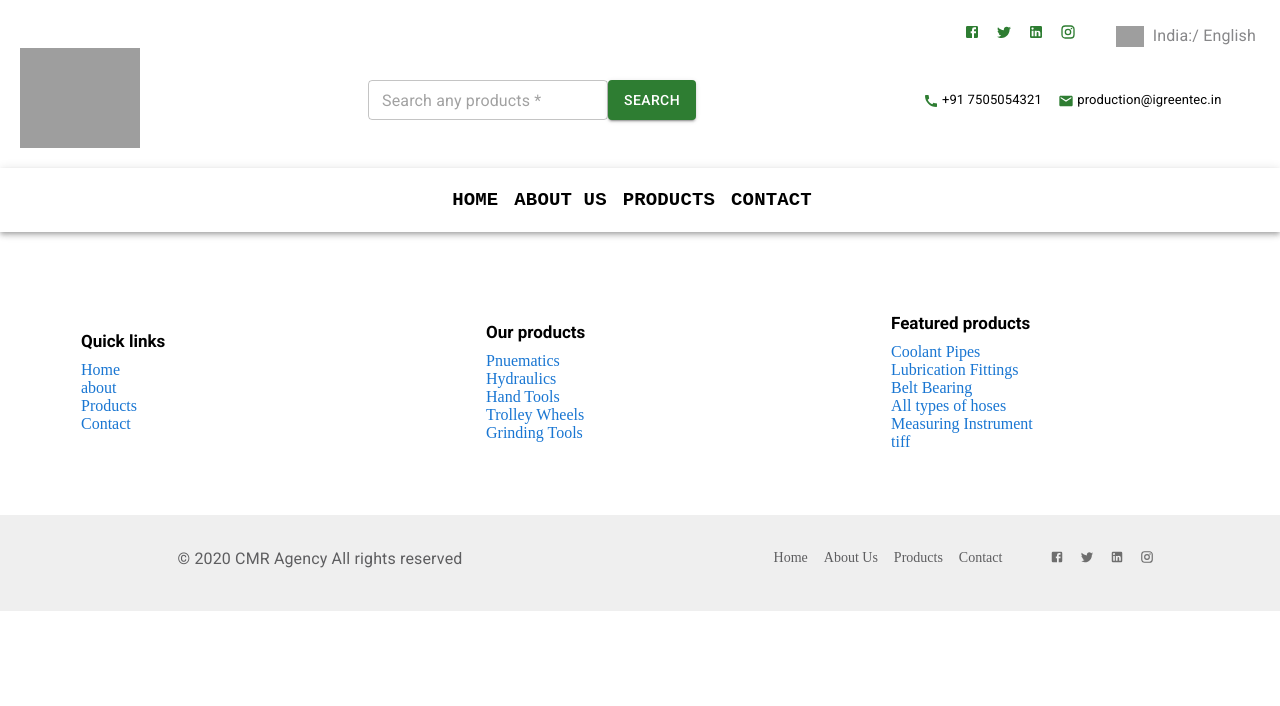
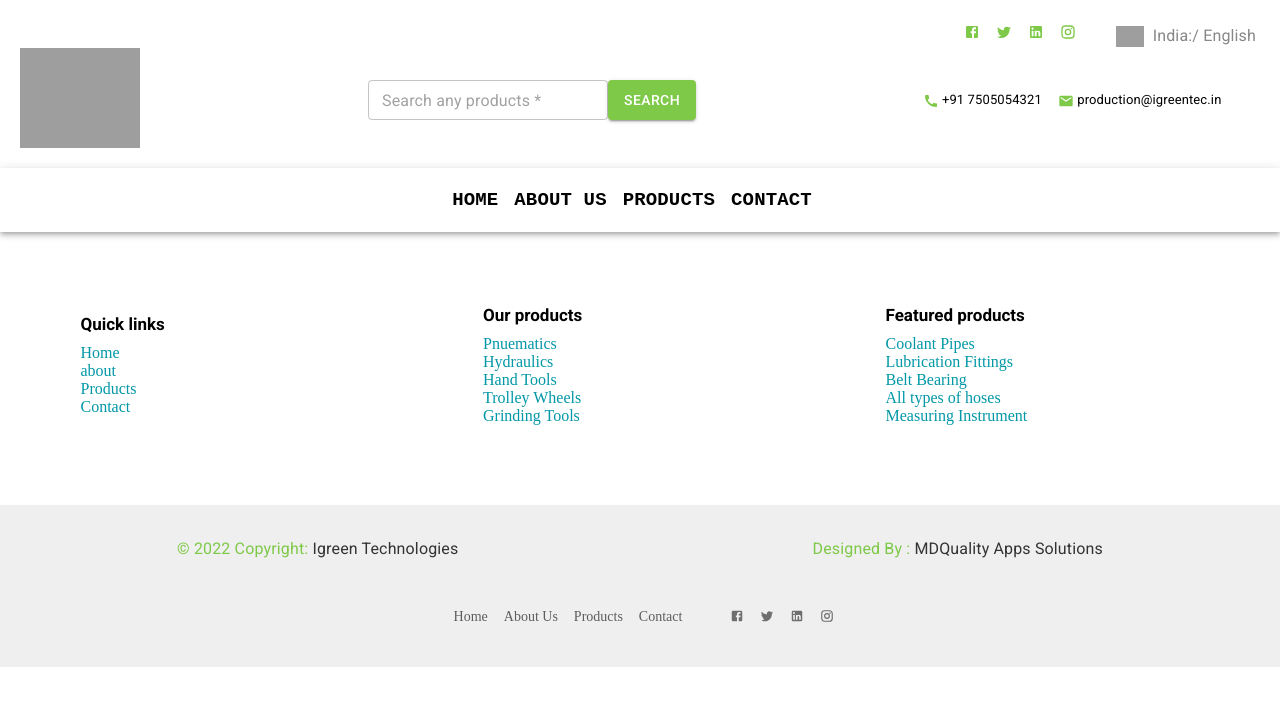
Before and after one commit to mdqtraining/CMRAgency-website, a React (Create React App) app: page /about in a window 1280 px wide. Shown: the top 706 px of the page. Built offline with nearby package versions, Linux system fonts and the light colour scheme; grey boxes are pictures that could not be loaded.

Commit message:
changed color code and logo

```diff
--- a/src/components/FootSection/BottomShortcuts/BottomShortcut.jsx
+++ b/src/components/FootSection/BottomShortcuts/BottomShortcut.jsx
@@ -2,35 +2,34 @@ import {Grid, Link, Typography } from "@mui/material";
 
 export default function BottomShortcut() {
   return (
-      <Grid className="bottomlink" container mt={8} mb={8} spacing={2} justifyContent='space-evenly' alignItems='center'>
-          <Grid item xs={12} sm={12} md={3} lg={3} >
+      <Grid className="bottomlink" container mt={8} mb={8} spacing={1} justifyContent='space-evenly' alignItems='center'>
+          <Grid item xs={12} sm={12} md={3} lg={3} className='btmlinkgrid' mb={2}>
            <ul style={{listStyle:'none' , display:'list-item' , textAlign:'left'}}>
            <Typography variant="h5" color="initial" fontWeight={600} fontSize={17} marginBottom={1}>Quick links</Typography>
-            <li><Link href="/" underline="none">Home</Link></li>
-            <li><Link href="/about" underline="none">about</Link></li>
-            <li><Link href="/products" underline="none">Products</Link></li>
-            <li><Link href="/contact" underline="none"> Contact</Link></li>
+            <li><Link href="/" underline="none" color='#0097a7'>Home</Link></li>
+            <li><Link href="/about" underline="none" color='#0097a7'>about</Link></li>
+            <li><Link href="/products" underline="none" color='#0097a7'>Products</Link></li>
+            <li><Link href="/contact" underline="none" color='#0097a7'> Contact</Link></li>
             </ul>
           </Grid>
-        <Grid  item xs={12} sm={12} md={3} lg={3}>
+        <Grid  item xs={12} sm={12} md={3} lg={3} className='btmlinkgrid' mb={2}>
           <ul style={{listStyle:'none' , display:'list-item' , textAlign:'left'}}>
             <Typography variant="h5" color="initial"fontWeight={600} fontSize={17} marginBottom={1}>Our products</Typography>
-            <li><Link href="/products" underline="none">Pnuematics</Link></li>
-            <li><Link href="/products" underline="none">Hydraulics</Link></li>
-            <li><Link href="/products" underline="none">Hand Tools</Link></li>
-            <li><Link href="/products" underline="none"> Trolley Wheels</Link></li>
-            <li><Link href="/products" underline="none"> Grinding Tools</Link></li>
+            <li><Link href="/products" underline="none" color='#0097a7'>Pnuematics</Link></li>
+            <li><Link href="/products" underline="none" color='#0097a7'>Hydraulics</Link></li>
+            <li><Link href="/products" underline="none" color='#0097a7'>Hand Tools</Link></li>
+            <li><Link href="/products" underline="none" color='#0097a7'> Trolley Wheels</Link></li>
+            <li><Link href="/products" underline="none" color='#0097a7'> Grinding Tools</Link></li>
             </ul>
         </Grid>
-        <Grid  item xs={12} sm={12} md={3} lg={3} >
+        <Grid  item xs={12} sm={12} md={3} lg={3} className='btmlinkgrid' mb={2}>
           <ul style={{listStyle:'none' , display:'list-item' , textAlign:'left'}}>
             <Typography variant="h5" color="initial" fontWeight={600} fontSize={17} marginBottom={1}>Featured products</Typography>
-            <li><Link href="/products" underline="none">Coolant Pipes</Link></li>
-            <li><Link href="/products" underline="none">Lubrication Fittings</Link></li>
-            <li><Link href="/products" underline="none">Belt Bearing</Link></li>
-            <li><Link href="/products" underline="none">All types of hoses</Link></li>
-            <li><Link href="/products" underline="none"> Measuring Instrument</Link></li>
-            <li><Link href="/products" underline="none"> tiff</Link></li>
+            <li><Link href="/products" underline="none" color='#0097a7'>Coolant Pipes</Link></li>
+            <li><Link href="/products" underline="none" color='#0097a7'>Lubrication Fittings</Link></li>
+            <li><Link href="/products" underline="none" color='#0097a7'>Belt Bearing</Link></li>
+            <li><Link href="/products" underline="none" color='#0097a7'> All types of hoses</Link></li>
+            <li><Link href="/products" underline="none" color='#0097a7'> Measuring Instrument</Link></li>
             </ul>
         </Grid>
       </Grid>
--- a/src/components/FootSection/CopyrightSection/CrandLink.jsx
+++ b/src/components/FootSection/CopyrightSection/CrandLink.jsx
@@ -8,11 +8,17 @@ import { Box } from '@mui/system';
 
 export default function CrandLink() {
   return (
-    <Grid container sx={{backgroundColor:'#efefef' , width:'100%' , alignItems:'center'}}>
-        <Grid item xs={12} sm={12} md={12} lg={6} mt={4} mb={5}>
-        <Typography color='#5e5e60'>© 2020 CMR Agency All rights reserved</Typography>
+    <Grid container sx={{backgroundColor:'#efefef' , width:'100%' , alignItems:'center', overflowX:'hidden'}}>
+        <Grid item xs={12} sm={12} md={12} lg={12} mt={4} mb={4} display='flex' justifyContent='space-around' className='footer'>
+          <Box className='footer-text'>
+        <Typography sx={{color:'#7EC948'}}>© 2022 Copyright: <Typography variant='span' sx={{color:'#333'}}>Igreen Technologies</Typography></Typography>
+        </Box>
+        <Box>
+            <Typography sx={{color:'#7EC948'}}>Designed By : <Typography variant='span' sx={{color:'#333'}}>MDQuality Apps Solutions</Typography></Typography>
+          </Box>
         </Grid>
-      <Grid item xs={12} sm={12} md={12} lg={6} mt={4} mb={5} sx={{fontSize:14}} className='footer' display='flex' justifyContent='center'>
+
+      <Grid item xs={12} sm={12} md={12} lg={12} mt={2} mb={5} sx={{fontSize:14}} className='footer' display='flex' justifyContent='center'>
         <Box>
           <Link href="/" underline='none' color='#5e5e60' marginLeft={3} marginRight={2}>Home</Link>
           <Link href="/about" underline='none' color='#5e5e60' marginRight={2}>About Us</Link>
--- a/src/components/HeadSection/Icons/Icon.jsx
+++ b/src/components/HeadSection/Icons/Icon.jsx
@@ -8,10 +8,10 @@ export default function Header() {
   return (
     <Box className='top-icon' sx={{display:'flex' , justifyContent:'flex-end'}}mt={3}>
       <Box marginRight={3}>
-      <FacebookIcon className='icon' color='success' fontSize='xs' sx={{marginRight:2}}/>
-      <TwitterIcon className='icon' color='success' fontSize='xs' sx={{marginRight:2}}/>
-      <LinkedInIcon className='icon' color='success' fontSize='xs' sx={{marginRight:2}} />
-      <InstagramIcon className='icon' color='success' fontSize='xs' sx={{marginRight:2}} />
+      <FacebookIcon className='icon'  fontSize='xs' sx={{marginRight:2 , color:'#7EC948' }}/>
+      <TwitterIcon className='icon'  fontSize='xs' sx={{marginRight:2 , color:'#7EC948' }}/>
+      <LinkedInIcon className='icon' fontSize='xs' sx={{marginRight:2 , color:'#7EC948' }} />
+      <InstagramIcon className='icon'fontSize='xs' sx={{marginRight:2, color:'#7EC948' }} />
     </Box>
     <Box >
     <Typography color='#878789' marginRight={3}><span><img style={{verticalAlign:'middle' , width:28}} alt='img' src="https://img.icons8.com/fluency/48/null/india-circular.png"/>&nbsp;&nbsp;India:/&nbsp;</span>English</Typography>
--- a/src/components/HeadSection/Navbar/Navbar.jsx
+++ b/src/components/HeadSection/Navbar/Navbar.jsx
@@ -3,7 +3,7 @@ import { AppBar, Toolbar, Typography } from "@mui/material";
 
 export default function Navbar() {
   return (
-    <AppBar sx={{position:'sticky' , width:'100%'}}>
+    <AppBar sx={{position:'sticky',width:'100%', zIndex:1}}>
           <Toolbar sx={{backgroundColor:'#fff' , display:'flex' ,justifyContent:'center'}}>
             <Typography
             variant="h6"
--- a/src/components/HeadSection/Searchbox/Searchbox.jsx
+++ b/src/components/HeadSection/Searchbox/Searchbox.jsx
@@ -7,7 +7,7 @@ export default function Searchbox() {
   return (
       <Grid container spacing={2} alignItems='center' rowSpacing={2} mb={2}>
         <Grid item xs={12} sm={12} lg={2}>
-            <Box component='img' marginRight={5} src="https://www.igreentechnologies.in/img/logo.jpg" alt="logo"
+            <Box component='img' marginRight={5} src="https://igreentec.in/img/facilities/LOGO.png" alt="logo"
             sx={{width:120 , height:100 }}>
           </Box>
           </Grid>
@@ -21,13 +21,13 @@ export default function Searchbox() {
             variant='outlined'
             placeholder='Search any products *'
           />
-        <Button variant='contained' color='success' sx={{height:40}}>Search</Button>
+        <Button variant='contained' sx={{height:40 , bgcolor:'#7EC948' }}>Search</Button>
         </Box>
         </Grid>
         <Grid item xs={12} sm={12} lg={4}>
         <Box>
-        <CallIcon color='success' fontSize='xs' sx={{verticalAlign:'middle'}} ></CallIcon><Typography component='span' fontSize='small' marginRight={2}> +91 7505054321</Typography>
-        <MailIcon color='success' fontSize='xs' sx={{verticalAlign:'middle'}}></MailIcon><Typography component='span' fontSize='small'> production@igreentec.in</Typography>
+        <CallIcon  fontSize='xs' sx={{verticalAlign:'middle' ,color:'#7EC948' }} ></CallIcon><Typography component='span' fontSize='small' marginRight={2}> +91 7505054321</Typography>
+        <MailIcon  fontSize='xs' sx={{verticalAlign:'middle' , color:'#7EC948' }}></MailIcon><Typography component='span' fontSize='small'> production@igreentec.in</Typography>
         </Box>
         </Grid>
       </Grid>
--- a/src/components/MainSection/Main.jsx
+++ b/src/components/MainSection/Main.jsx
@@ -4,6 +4,7 @@ import CallIcon from '@mui/icons-material/Call';
 import MailIcon from '@mui/icons-material/Mail';
 import LocationOnIcon from '@mui/icons-material/LocationOn';
 import ImageSlider from './Slider';
+
 
 
 const slides = [
@@ -26,16 +27,16 @@ export default function Main() {
         <ImageSlider slides={slides}/>
       <Grid container sx={{width:'100%' , bgcolor:'#efefef'}} mb={20} justifyContent='center' alignItems='center'>
         <Grid item xs={12} sm={12} lg={6}>
-            <Typography variant="h4" color="primary" letterSpacing={1} fontWeight={400} lineHeight={1} margin={3}>About CMR Agency</Typography>
+            <Typography variant="h4" color="primary" letterSpacing={1} fontWeight={400} margin={3}>About Igreen TECHNOLOGIES</Typography>
             <Typography variant='subtitle1' color='#222' align='left' lineHeight={2} fontSize={16} marginLeft={3} marginBottom={3}>CMR Agency is one of the leading Distributor and Stockist for all Industrial
-          Products across India since 1985. Under the guidance of our founder
-           Mr Chidambaram Ramasamy over 35 years, we are providing best Customer Service.
-           Presently having Headquarters in Trichy and Branch Office in Sriperumbudhur with
-           Integrated Warehouse. We deal with Pneumatics, Hydraulics, Hand tools, Power Tools,
-           Cutting Tools, Measuring Instruments, Trolley Wheels, Adhesives, Abrasives, Brass
-           Fittings,Hydraulic Fitting and all types of Fittings, Bearings, Rubber Products, E
-           lectrical, Hardware and Consumables etc.</Typography>
-           <Button variant='contained' color='success' sx={{marginBottom:5 , marginTop:2 , width:200 , height:50}}>Read More</Button>
+            Utility Companies all over the world are facing increasingly
+            complex and demanding environments not only in terms of
+            fast rollout of their services to new customers but also
+            providing the services with least disruption to the general
+             public. We at Igreen Technologies are focused in helping utility
+             companies achieve their objective through trenchless technologies
+             like Horizontal Direction Drilling (HDD), Pipe Jacking and Augur Boring.</Typography>
+           <Button variant='contained' sx={{marginBottom:5 , marginTop:2 , width:200 , height:50 , bgcolor:'#7EC948'}}>Read More</Button>
         </Grid>
         <Grid item xs={12} sm={12} lg={6}>
           <Box className='maingrid-img' component='img' sx={{width:400 , height:300}} src='https://www.cmragency.in/images/resource/mission.jpg'></Box>
@@ -71,7 +72,7 @@ export default function Main() {
             </CardContent>
           </Card>
           <Box mt={2} mb={5}>
-            <Button variant='contained' color='success'>READ MORE</Button>
+            <Button variant='contained' sx={{bgcolor:'#7EC948'}}>READ MORE</Button>
             </Box>
             </Grid>
             )
@@ -83,19 +84,19 @@ export default function Main() {
 
 
 
-        <Grid container>
+        <Grid container sx={{width:'100%'}}>
        <Grid item xs={12} md={6} lg={4} component='div' sx={{backgroundColor:'#efefef' , display:'block'}}>
            <Box mt={3}>
-           <MailIcon color='success' fontSize='large' margintop={3} />
+           <MailIcon sx={{color:'#7EC948'}} fontSize='large' margintop={3} />
            <Typography variant='body2' color='#212121' fontSize={14} fontWeight={400} marginBottom={5}>info@cmragency</Typography>
            </Box>
            <Box mb={10} >
-           <LocationOnIcon color='success' fontSize='large' />
+           <LocationOnIcon sx={{color:'#7EC948'}} fontSize='large' />
            <Typography variant='h6' color='#424242' fontSize={16} fontWeight={600}>CMR AGENCY</Typography>
            <Typography variant='h6' color='#424242'  fontSize={14}> shop no: 7/4, car street,banglore mani road,sriperumbudur,pin-602105. </Typography>
            </Box>
            <Box>
-           <CallIcon color='success' fontSize='large' />
+           <CallIcon sx={{color:'#7EC948'}} fontSize='large' />
            <Typography variant='body2' color='#212121' fontSize={14} fontWeight={400} marginBottom={10}>+91 73730 42047</Typography>
            </Box>
        </Grid>
@@ -144,7 +145,7 @@ export default function Main() {
       </div>
     </Box>
           <Box mt={5} mb={2}>
-            <Button variant='contained' color='success' sx={{width:200 , height:50}}>GET A QUOTE</Button>
+            <Button variant='contained' sx={{width:200 , height:50, bgcolor:'#7EC948'}}>GET A QUOTE</Button>
             </Box>
        </Grid>
        </Grid>
```
Also changed, not shown: src/components/MainSection/Slider.jsx (+4 -4 lines), src/index.css (+17 -2 lines).
